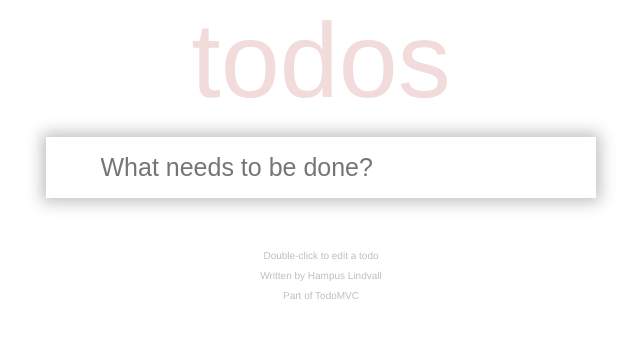
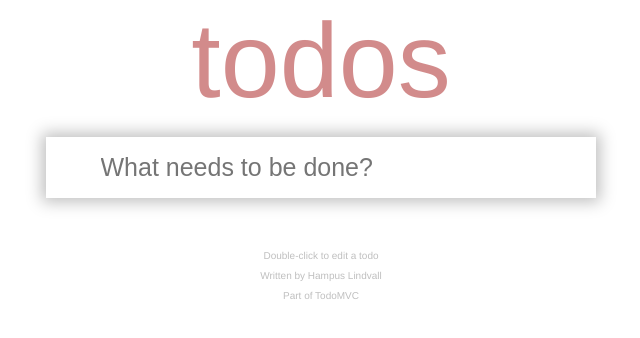
Before and after one commit to HampusLLL/Todo.Github.io, a plain HTML site: page index.html in a window 1280 px wide. Shown: the whole page, without its empty margins (319-959 px from the left). Drawn offline with Linux system fonts and the light colour scheme.

Commit message:
todo color change

```diff
--- a/styles.css
+++ b/styles.css
@@ -18,7 +18,7 @@ body{
     text-align: center;
     font-size: 53px;
     font-style: normal;
-    color: rgba(175, 47, 47, 0.171);
+    color: rgba(175, 47, 47, 0.555);
     margin-bottom: 1rem;
 }
 
```
